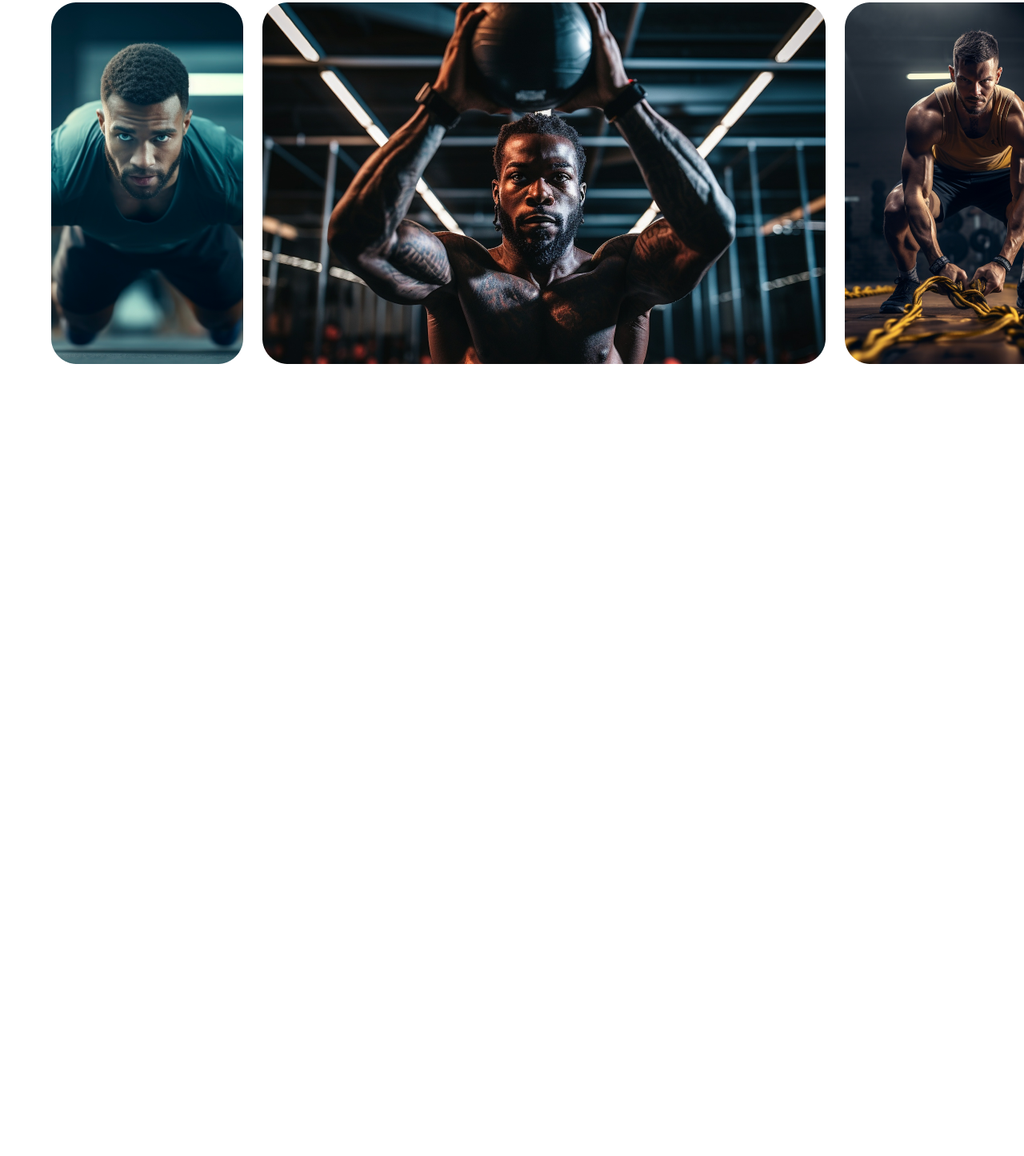
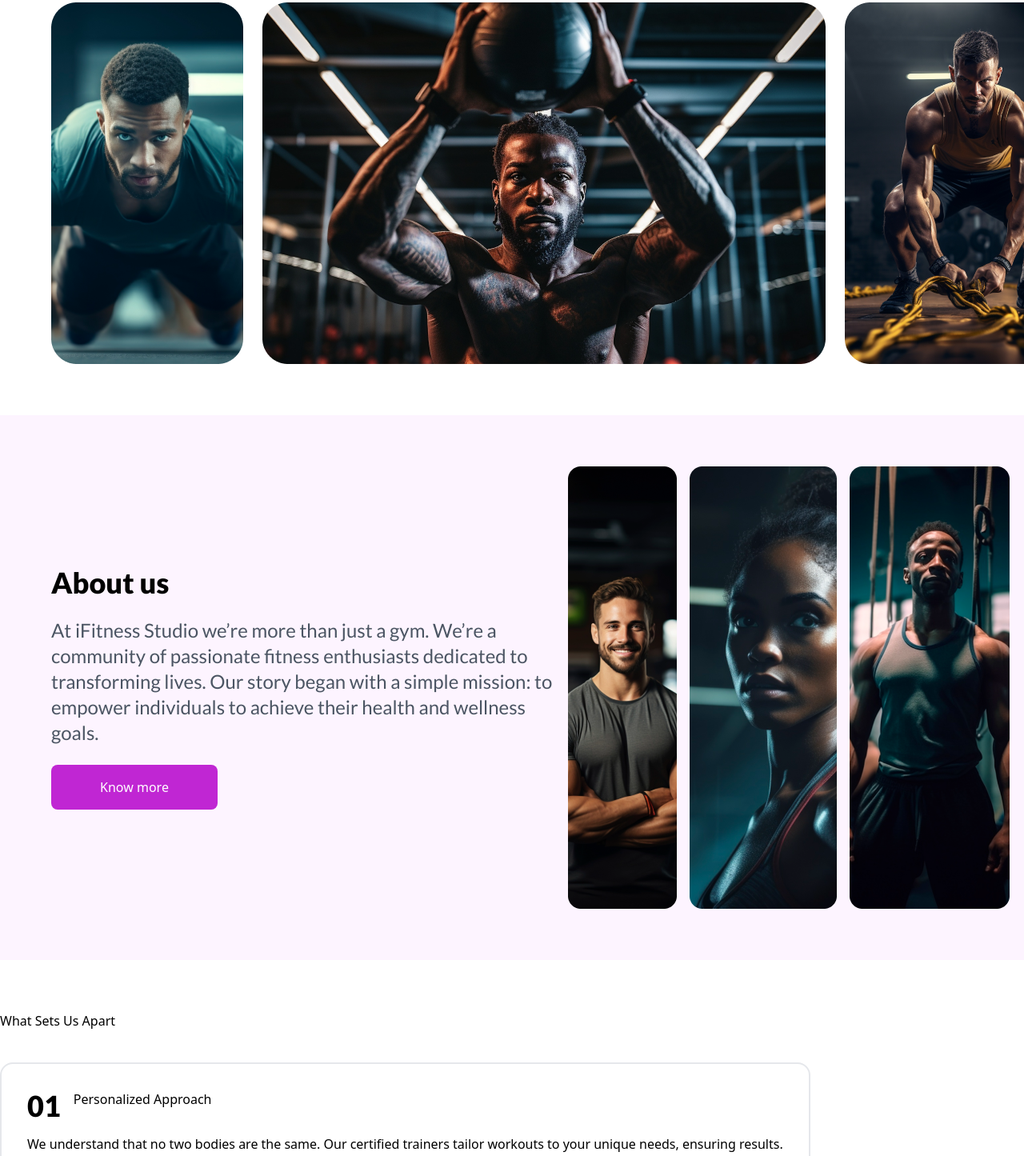
Before and after one commit to kwawbaidoo/Fitness, a website: page index.html in a window 1280 px wide. Shown: the part 623-2068 px from the top of the page at 80% size. Before the commit the page ends 1142 px from the top, so only its background shows below. Drawn offline with Linux system fonts and the light colour scheme.

Commit message:
working on landing page

```diff
--- a/index.html
+++ b/index.html
@@ -3,6 +3,9 @@
   <head>
     <meta charset="UTF-8" />
     <meta name="viewport" content="width=device-width, initial-scale=1.0" />
+    <link rel="preconnect" href="https://fonts.googleapis.com">
+<link rel="preconnect" href="https://fonts.gstatic.com" crossorigin>
+<link href="https://fonts.googleapis.com/css2?family=Raleway:ital,wght@0,100..900;1,100..900&display=swap" rel="stylesheet">
     <link rel="preconnect" href="https://fonts.googleapis.com" />
     <link rel="preconnect" href="https://fonts.gstatic.com" crossorigin />
     <link
@@ -19,10 +22,8 @@
     <title>Fitness-Website</title>
   </head>
   <body>
-    <header
-      class="flex w-full h-24  justify-center items-center px-16 py-6"
-    >
-     <div class="flex w-full max-w-[1312px]  justify-between items-center">
+    <header class="flex w-full h-24 justify-center items-center px-16 py-6">
+      <div class="flex w-full max-w-[1312px] justify-between items-center">
         <img class="w-32 h-10" src="./assest/Button.png" alt="" />
         <nav>
           <ul class="flex gap-4 font-lato font-medium text-2xl text-gray-700">
@@ -41,15 +42,31 @@
     </header>
 
     <main>
-        <section class="p-16 flex flex-col items-center  justify-center">
-            <div class="max-w-[1312px] w-full flex flex-col gap-10 items-center justify-center ">
+      <section class="p-16 flex flex-col items-center justify-center">
+        <div
+          class="max-w-[1312px] w-full flex flex-col gap-10 items-center justify-center"
+        >
           <div class="flex flex-col gap-6">
-                    <h3 class="font-extrabold text-6xl font-lato leading-[68px] text-center">Unleash Your Strength: Transform Your Body with Our Fitness Programs</h3>
-                    <p class="font-lato text-2xl font-medium leading-8 text-center">Unlock Your Potential: Achieve Your Fitness Goals with Our Tailored Programs</p>
+            <h3
+              class="font-extrabold text-6xl font-lato leading-[68px] text-center"
+            >
+              Unleash Your Strength: Transform Your Body with Our Fitness
+              Programs
+            </h3>
+            <p class="font-lato text-2xl font-medium leading-8 text-center">
+              Unlock Your Potential: Achieve Your Fitness Goals with Our
+              Tailored Programs
+            </p>
           </div>
           <div class="flex gap-2">
-                    <button class="w-64 px-8 py-4 bg-fuchsia-600 rounded-lg text-white">Get started</button>
-                    <button class="w-64 px-8 py-4 border border-gray-300 rounded-lg text-gray-700">Watch video</button>
+            <button class="w-64 px-8 py-4 bg-fuchsia-600 rounded-lg text-white">
+              Get started
+            </button>
+            <button
+              class="w-64 px-8 py-4 border border-gray-300 rounded-lg text-gray-700"
+            >
+              Watch video
+            </button>
           </div>
 
           <div class="flex gap-10">
@@ -61,18 +78,64 @@
               <span class="text-4xl font-lato font-bold text-center">970+</span>
               <p class="text-2xl font-lato text-gray-600">Member Joined</p>
             </div>
-                    <div class=" flex flex-col gap-6 pr-6">
+            <div class="flex flex-col gap-6 pr-6">
               <span class="text-4xl font-lato font-bold text-center">135+</span>
               <p class="text-2xl font-lato text-gray-600">Fitness Programs</p>
             </div>
           </div>
           <div class="flex gap-6">
-                    <img class="h-[452px] " src="./assest/Card 1.png" alt="">
-                    <img src="./assest/Card 2.png" alt="">
-                    <img src="./assest/Card 3.png" alt="">
+            <img class="h-[452px]" src="./assest/Card 1.png" alt="" />
+            <img src="./assest/Card 2.png" alt="" />
+            <img src="./assest/Card 3.png" alt="" />
           </div>
         </div>
+      </section>
 
+      <section
+        class="flex gap-40 p-16 bg-fuchsia-50 items-center justify-center"
+      >
+        <div class="flex justify-between w-full max-w-[1312px] items-center">
+          <div class="flex flex-col gap-6 max-w-[646px]">
+            <h3 class="font-lato font-extrabold text-4xl">About us</h3>
+            <p class="font-lato font-medium text-2xl text-gray-600">
+              At iFitness Studio we’re more than just a gym. We’re a community
+              of passionate fitness enthusiasts dedicated to transforming lives.
+              Our story began with a simple mission: to empower individuals to
+              achieve their health and wellness goals.
+            </p>
+            <button
+              class="w-52 h-14 bg-fuchsia-600 rounded-lg px-8 py-4 text-white flex items-center justify-center"
+            >
+              Know more
+            </button>
+          </div>
+          <div class="flex gap-4">
+            <img src="./assest/1.png" alt="" />
+            <img src="./assest/2.png" alt="" />
+            <img src="./assest/3.png" alt="" />
+          </div>
+        </div>
+      </section>
+      <section class="flex py-16">
+        <div class="flex flex-col gap-10 w-full max-w-7xl">
+          <h3>What Sets Us Apart</h3>
+          <div class="flex gap-10">
+            <div class="rounded-2xl border-2 border-gray-200 p-8 flex flex-col gap-2">
+              <div class="flex gap-4 flex-col">
+                <div class="flex gap-4">
+                  <span class="flex font-lato font-extrabold text-4xl">01</span>
+                  <span>Personalized Approach</span>
+                </div>
+                <p>
+                  We understand that no two bodies are the same. Our certified
+                  trainers tailor workouts to your unique needs, ensuring
+                  results.
+                </p>
+              </div>
+              <img src="./assest/Flip card component.png" alt="">
+            </div>
+          </div>
+        </div>
       </section>
     </main>
   </body>
--- a/tailwind.config.js
+++ b/tailwind.config.js
@@ -5,7 +5,8 @@ module.exports = {
     extend: {
       fontFamily:{
         lato:['lato'],
-        inter:['inter']
+        inter:['inter'],
+        Raleway:['Raleway']
       },
       colors:{
         Fuchsia: '#BA24D5'
```
Also changed, not shown: style.css. Lines whose indentation alone changed are shown as unchanged.
